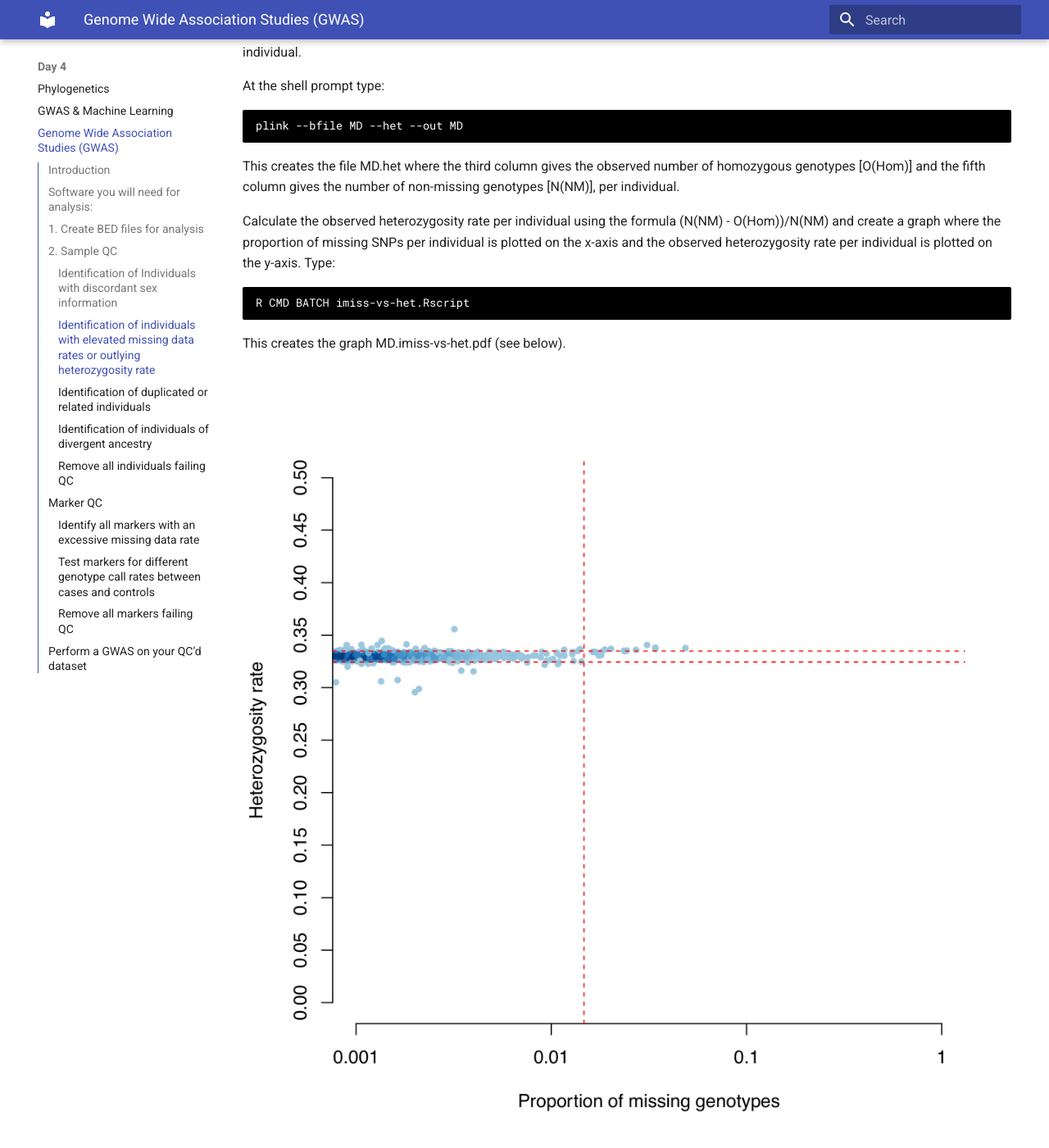
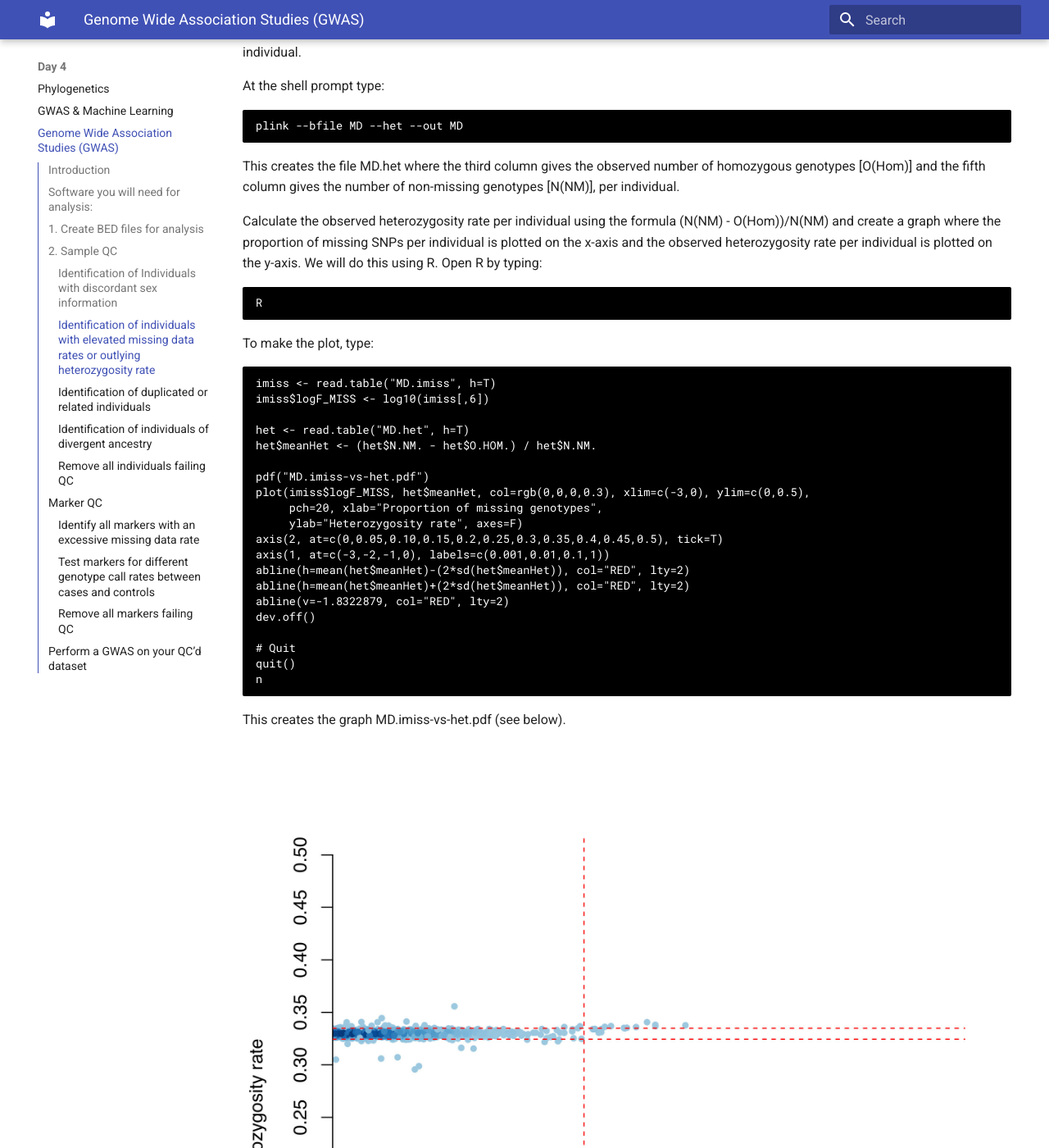
Before and after one commit to lshtm-genomics/omics-course, an MkDocs documentation site: the page built from docs/day4/gwas.md, in a window 1280 px wide and 1400 px high, scrolled down 1982 px. Shown: the whole window at 82% size. Built offline with MkDocs 1.6.1 and Material for MkDocs 9.7.7, drawn with Linux system fonts in a browser that asks for light colours.

Commit message:
Enhance GWAS documentation with R plotting instructions
Added R code to calculate observed heterozygosity and create a plot of missing SNPs versus heterozygosity rate.

````diff
--- a/docs/day4/gwas.md
+++ b/docs/day4/gwas.md
@@ -79,10 +79,33 @@ plink --bfile MD --het --out MD
 
 This creates the file MD.het where the third column gives the observed number of homozygous genotypes [O(Hom)] and the fifth column gives the number of non-missing genotypes [N(NM)], per individual.
 
-Calculate the observed heterozygosity rate per individual using the formula (N(NM) - O(Hom))/N(NM) and create a graph where the proportion of missing SNPs per individual is plotted on the x-axis and the observed heterozygosity rate per individual is plotted on the y-axis. Type:
+Calculate the observed heterozygosity rate per individual using the formula (N(NM) - O(Hom))/N(NM) and create a graph where the proportion of missing SNPs per individual is plotted on the x-axis and the observed heterozygosity rate per individual is plotted on the y-axis.
+We will do this using R. Open R by typing:
+```
+R
+```
+To make the plot, type:
+```
+imiss <- read.table("MD.imiss", h=T)
+imiss$logF_MISS <- log10(imiss[,6])
 
-```
-R CMD BATCH imiss-vs-het.Rscript
+het <- read.table("MD.het", h=T)
+het$meanHet <- (het$N.NM. - het$O.HOM.) / het$N.NM.
+
+pdf("MD.imiss-vs-het.pdf")
+plot(imiss$logF_MISS, het$meanHet, col=rgb(0,0,0,0.3), xlim=c(-3,0), ylim=c(0,0.5),
+     pch=20, xlab="Proportion of missing genotypes",
+     ylab="Heterozygosity rate", axes=F)
+axis(2, at=c(0,0.05,0.10,0.15,0.2,0.25,0.3,0.35,0.4,0.45,0.5), tick=T)
+axis(1, at=c(-3,-2,-1,0), labels=c(0.001,0.01,0.1,1))
+abline(h=mean(het$meanHet)-(2*sd(het$meanHet)), col="RED", lty=2)
+abline(h=mean(het$meanHet)+(2*sd(het$meanHet)), col="RED", lty=2)
+abline(v=-1.8322879, col="RED", lty=2)
+dev.off()
+
+# Quit
+quit()
+n
 ```
 
 This creates the graph MD.imiss-vs-het.pdf (see below).
````
